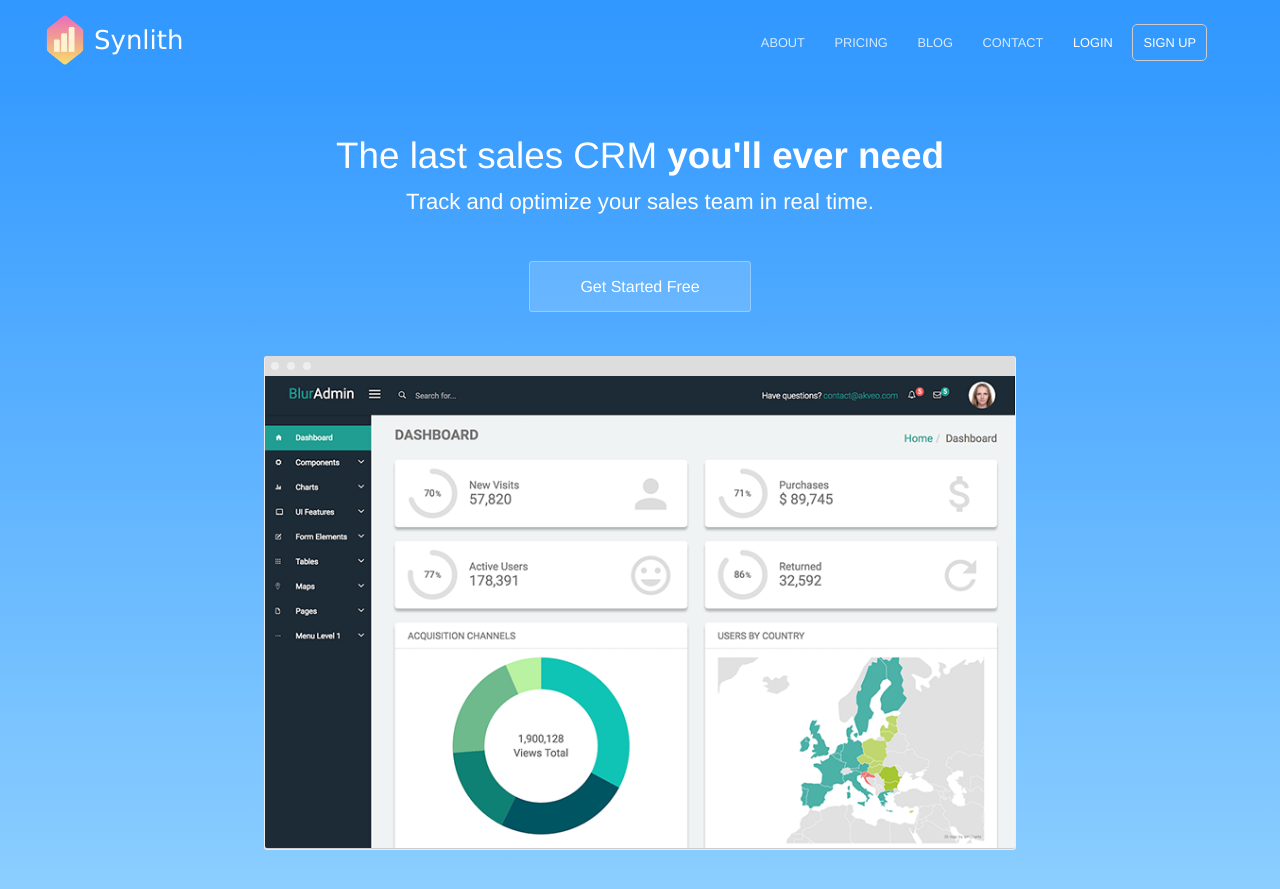
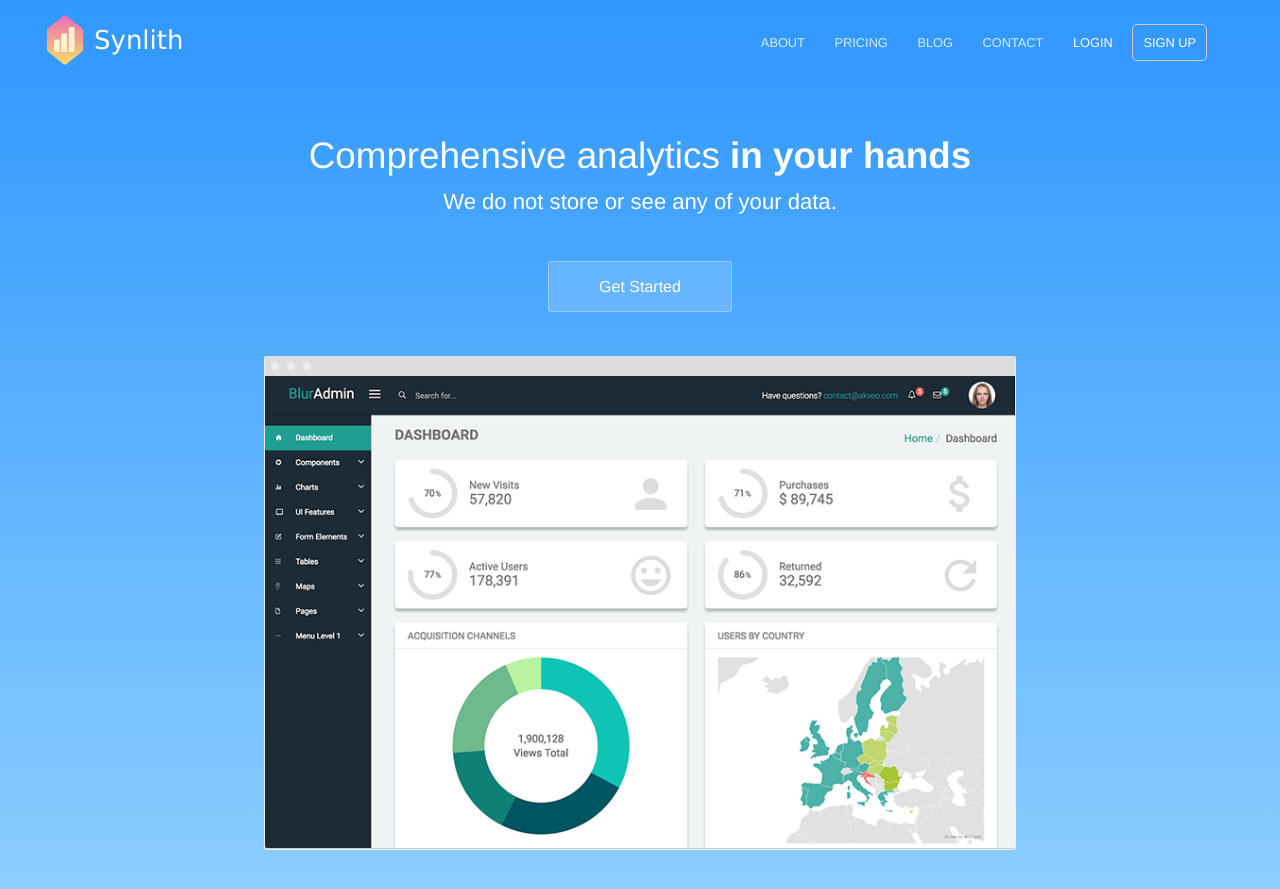
Before and after one commit to derpyjim/PRSyn, a Jekyll site: the page built from index.html, in a window 1280 px wide and 900 px high. Shown: the top 889 px of the window. Built offline with Jekyll 4.4.1, drawn with Linux system fonts in a browser that asks for light colours.

Commit message:
Update index.html

```diff
--- a/index.html
+++ b/index.html
@@ -1,12 +1,12 @@
 ---
-title: The last sales CRM you'll ever need
-description: Track and optimize your sales team in real time
+title: Comprehensive analytics in your hands
+description: We do not store or see any of your data
 ---
 <section class="hero">
 	<div class="text-container">
-		<h1 class="editable">The last sales CRM <strong>you'll ever need</strong></h1>
-		<p class="subtext editable">Track and optimize your sales team in real time.</p>
-		<div class="cta button alt"><a href="{{ site.baseurl }}/contact/">Get Started Free</a></div>
+		<h1 class="editable">Comprehensive analytics <strong>in your hands</strong></h1>
+		<p class="subtext editable">We do not store or see any of your data.</p>
+		<div class="cta button alt"><a href="{{ site.baseurl }}/contact/">Get Started</a></div>
 		<div>
 			<img src="{{ site.baseurl }}/images/dashboard.png" alt="Screenshot" class="screenshot editable" />
 		</div>
```
